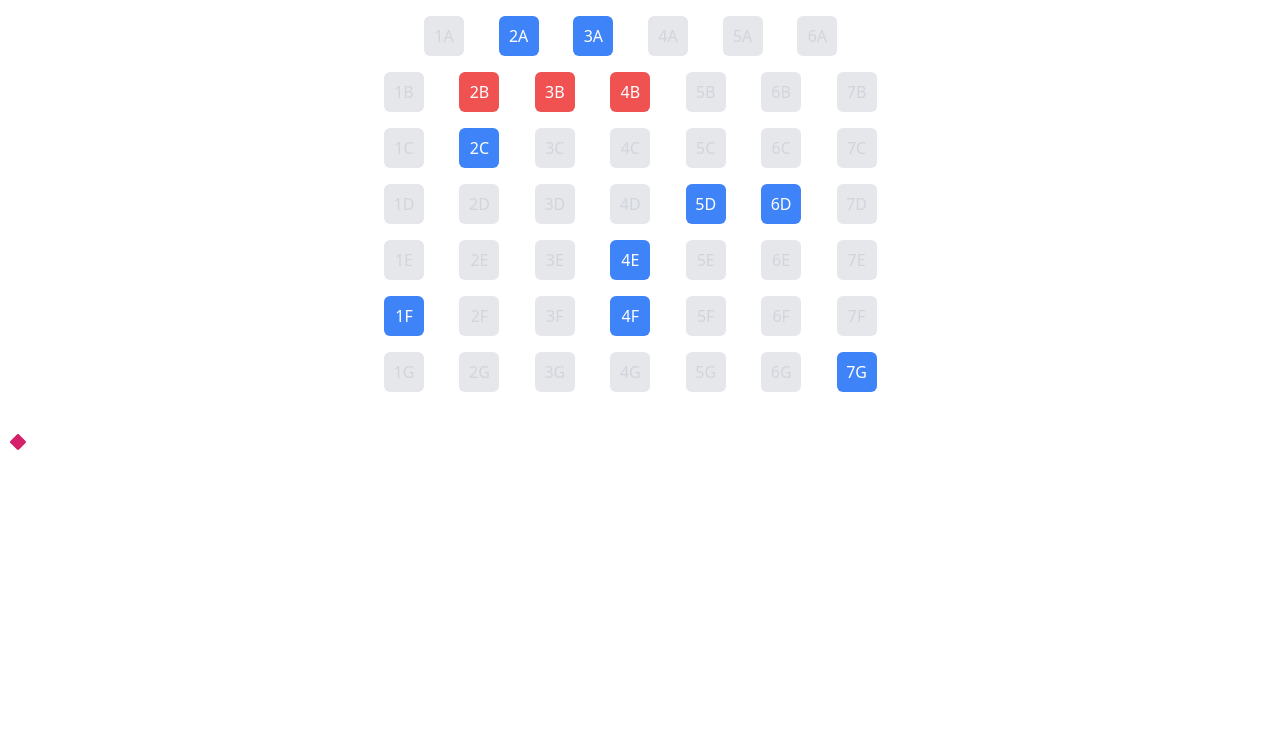
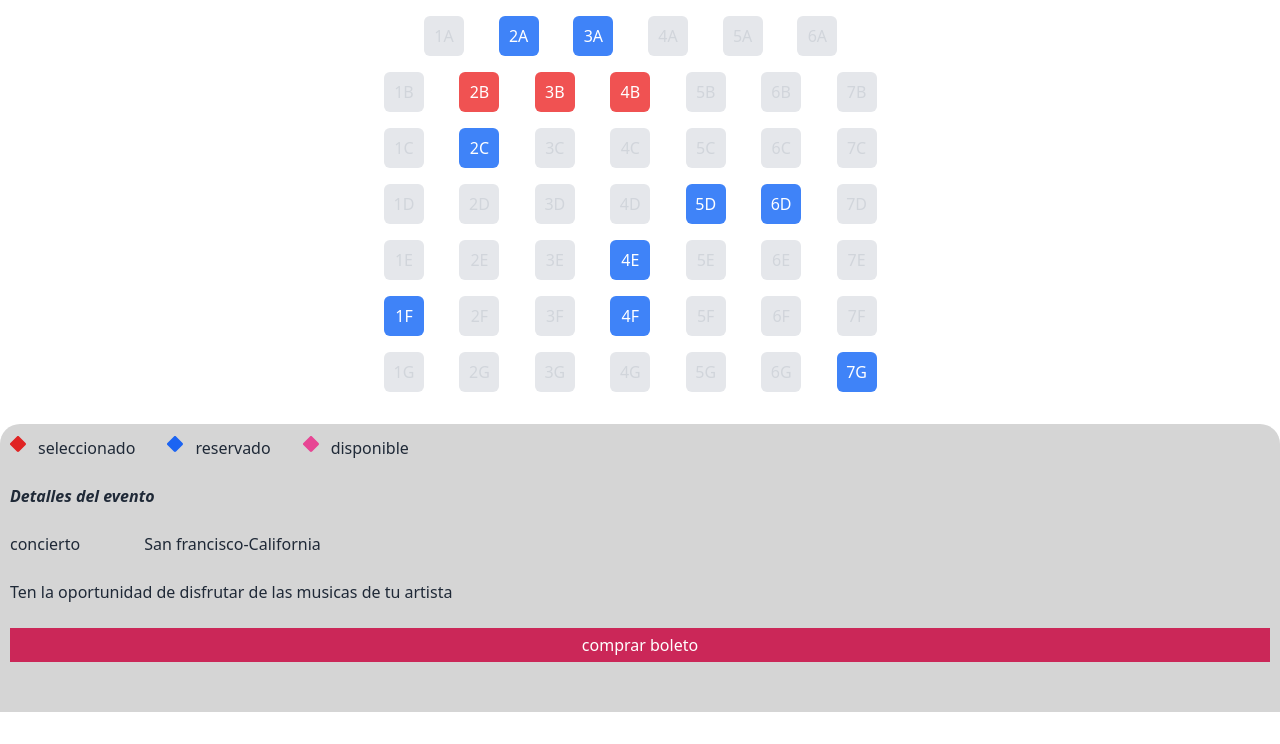
Before and after one commit to Alberto5454/prototipo-app, a website built with Vite: page locations.html in a window 1280 px wide. Shown: the part 56-800 px from the top of the page. Built offline with nearby package versions, Linux system fonts and the light colour scheme.

Commit message:
guardo cambios

```diff
--- a/locations.html
+++ b/locations.html
@@ -100,16 +100,57 @@
 </div>
 <!-- informacion de acientos -->
 
-<div class="contenedor2">
+
 
   <div class="flex ">
-    <svg xmlns="http://www.w3.org/2000/svg" width="16" height="16" fill="currentColor" class="bi bi-diamond-fill text-pink-600" viewBox="0 0 16 16">
-      <path fill-rule="evenodd" d="M6.95.435c.58-.58 1.52-.58 2.1 0l6.515 6.516c.58.58.58 1.519 0 2.098L9.05 15.565c-.58.58-1.519.58-2.098 0L.435 9.05a1.482 1.482 0 0 1 0-2.098L6.95.435z"/>
-    </svg>
+
   </div>
 </div>
 
     </main>
+    <div class="contenedor2  text-gray-800 ">
+      <div class="inline-flex gap-8">
+        <div class="flex gap-3">
+          <svg xmlns="http://www.w3.org/2000/svg" width="16" height="16" fill="currentColor" class="bi bi-diamond-fill text-red-600" viewBox="0 0 16 16">
+            <path fill-rule="evenodd" d="M6.95.435c.58-.58 1.52-.58 2.1 0l6.515 6.516c.58.58.58 1.519 0 2.098L9.05 15.565c-.58.58-1.519.58-2.098 0L.435 9.05a1.482 1.482 0 0 1 0-2.098L6.95.435z"/>
+          </svg>seleccionado
+        </div>
+
+        <div class="flex gap-3">
+          <svg xmlns="http://www.w3.org/2000/svg" width="16" height="16" fill="currentColor" class="bi bi-diamond-fill text-blue-600" viewBox="0 0 16 16">
+            <path fill-rule="evenodd" d="M6.95.435c.58-.58 1.52-.58 2.1 0l6.515 6.516c.58.58.58 1.519 0 2.098L9.05 15.565c-.58.58-1.519.58-2.098 0L.435 9.05a1.482 1.482 0 0 1 0-2.098L6.95.435z"/>
+          </svg>reservado
+        </div>
+
+        <div class="flex gap-3">
+          <svg xmlns="http://www.w3.org/2000/svg" width="16" height="16" fill="currentColor" class="bi bi-diamond-fill text-pink-500" viewBox="0 0 16 16">
+            <path fill-rule="evenodd" d="M6.95.435c.58-.58 1.52-.58 2.1 0l6.515 6.516c.58.58.58 1.519 0 2.098L9.05 15.565c-.58.58-1.519.58-2.098 0L.435 9.05a1.482 1.482 0 0 1 0-2.098L6.95.435z"/>
+          </svg>disponible
+        </div>
+      </div>
+        <div class="italic flex ">
+          <H1><br>
+      <b>Detalles del evento</b></br></H1>
+        </div>
+
+        <div class="inline-flex gap-8">
+          <div>
+          <h1><br> concierto</br></h1>
+        </div>
+
+        <div>
+          <br></br>
+        </div>
+
+        <div>
+          <br>San francisco-California</br>
+        </div>
+      </div>
+        <h1><br>Ten la oportunidad de disfrutar de las musicas de tu artista</br> </h1>
+          <br>
+          <div class="boton3">
+            <a class="tik" href=""><h1>comprar boleto</h1></a>
+          </div></br>
 
     <!--<div id="slider"></div>-->
 
--- a/src/css/style.css
+++ b/src/css/style.css
@@ -114,3 +114,18 @@ header {
     .seleccionado {
       @apply w-10 h-10 bg-red-500 text-white;
     }
+
+    .boton3{
+      @apply grid grid-cols-1 text-center leading-6 mb-4 mx-auto max-w-full;
+      background-color: rgb(203, 39, 88);
+      color:white;
+      padding: 5px ;
+      border-radius:  6px; }
+
+      .contenedor2{
+        background-color: rgb(213, 213, 213);
+        margin: auto;
+        padding: 10px;
+        border-top-right-radius: 20px;
+        border-top-left-radius: 20px;
+        background-size: 100%;}
--- a/src/js/header.js
+++ b/src/js/header.js
@@ -9,7 +9,7 @@ header.innerHTML = `
       </svg>
 
     </div>
-    <div>Bienvenidos</div>
+    <div>Selecciona sus lugares</div>
     <div>
       <svg xmlns="http://www.w3.org/2000/svg" fill="none" viewBox="0 0 24 24" stroke-width="1.5" stroke="currentColor"
         class="w-6 h-6 text-red-500">
```
